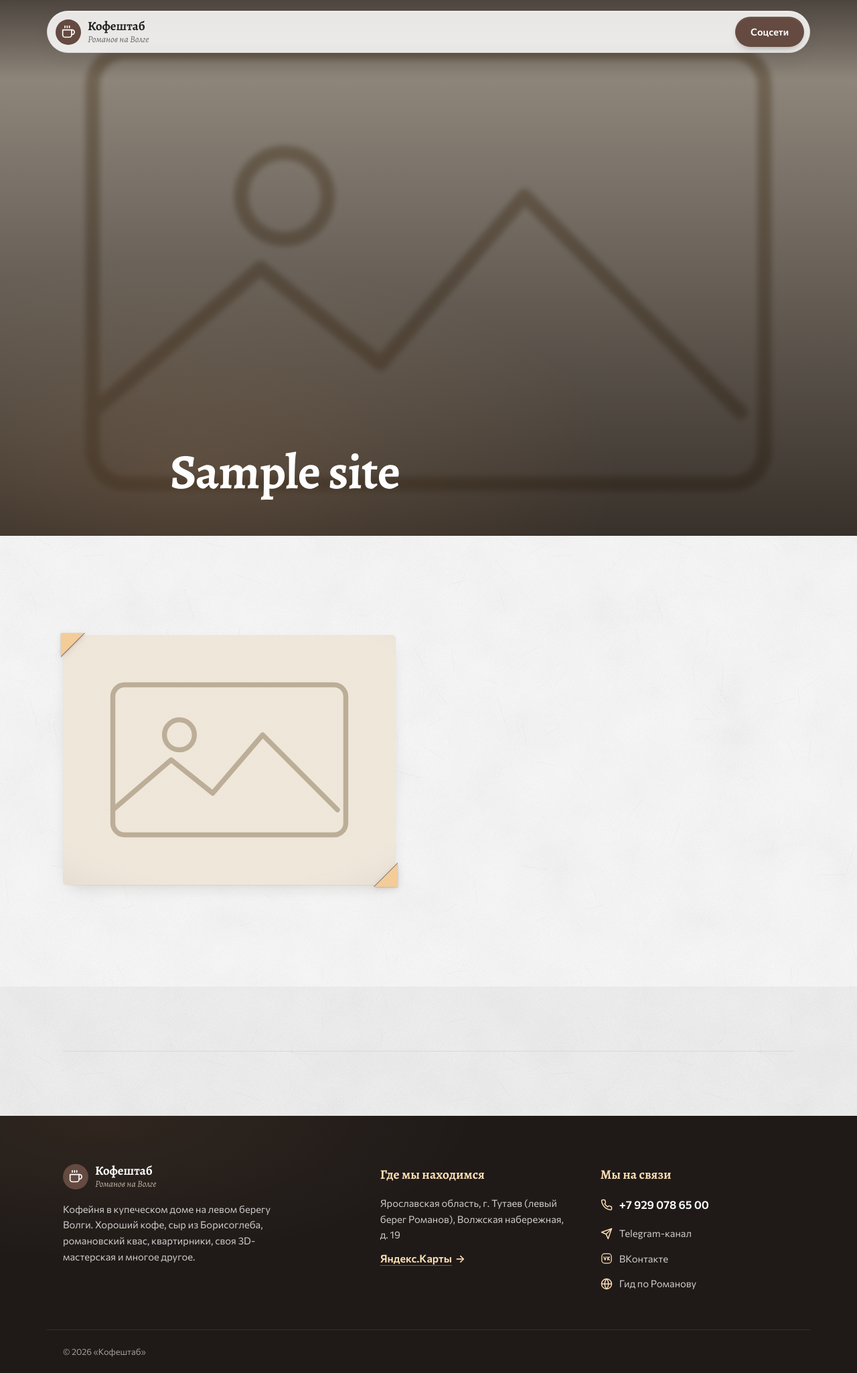
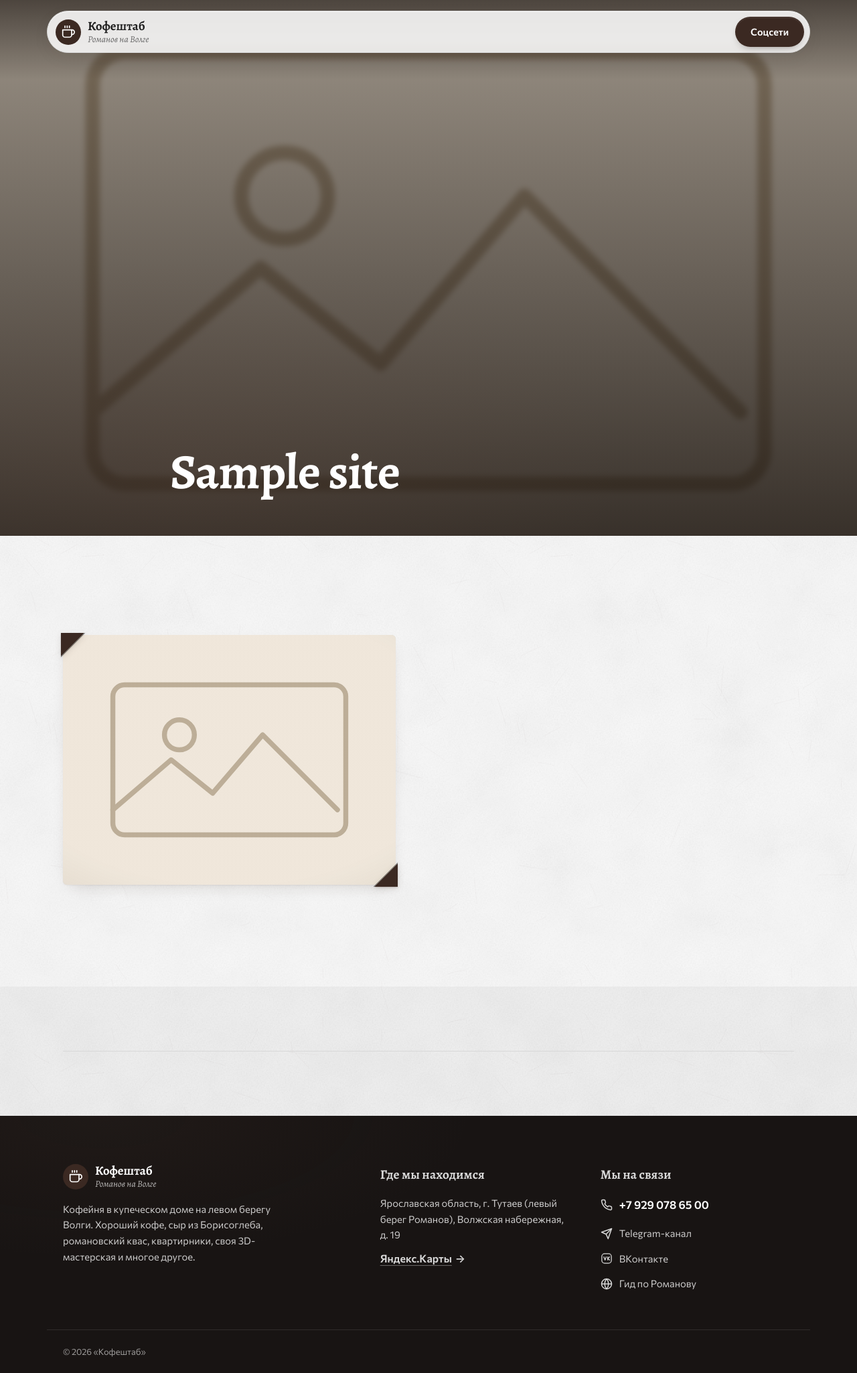
Before and after one commit to likeharvey17-art/coffeeshtob, a WordPress theme: template wp-content/themes/coffeeshtob/front-page.php in a window 1280 px wide. Shown: the whole page at 67% size. Run offline with PHP 8.4 and a stand-in for WordPress, Linux system fonts and the light colour scheme; the site name, menu and one post (Sample post) are stand-ins, and other content is empty; some libraries are stand-ins or nearby versions.

Commit message:
1.3.3: darker accents — espresso, charcoal and grey
- Primary #644a40 -> espresso #3b2922, --accent-mid -> #4a3a33.
- Peach secondary -> charcoal #262626 with white text (current nav item).
- Hero primary button white instead of cream.
- Album corners espresso with a black fold line instead of peach.
- On the dark footer/banner: light grey instead of peach/cream for heads,
  links and secondary text; glow is a dim brown instead of peach; grey
  selection; theme-color and manifest match --cream.
- Contrast re-measured: accent 11.75:1 and accent-mid 9.23:1 on
  --cream-alt, accent-light 12.96:1 on --dark.
- SHTOB_VERSION 1.3.3.

Co-Authored-By: Claude Opus 5.5 <noreply@anthropic.com>
Claude-Session: https://claude.ai/code/session_01SFKdZWgcCF3GPMVX1Q9uhK

```diff
--- a/wp-content/themes/coffeeshtob/functions.php
+++ b/wp-content/themes/coffeeshtob/functions.php
@@ -22,7 +22,7 @@
 
 if (!defined('ABSPATH')) exit;
 
-define('SHTOB_VERSION', '1.3.2');
+define('SHTOB_VERSION', '1.3.3');
 
 require_once __DIR__ . '/inc/setup.php';
 require_once __DIR__ . '/inc/cards.php';
--- a/wp-content/themes/coffeeshtob/inc/seo.php
+++ b/wp-content/themes/coffeeshtob/inc/seo.php
@@ -47,7 +47,7 @@ function shtob_head_meta() {
     $url   = is_front_page() ? home_url('/') : get_permalink(get_queried_object_id());
     $og    = $dir . 'og-image.jpg';
     ?>
-<meta name="theme-color" content="#f7f3ec">
+<meta name="theme-color" content="#f9f9f9">
 <link rel="icon" href="<?php echo esc_url($dir . 'favicon.ico'); ?>" sizes="any">
 <link rel="icon" href="<?php echo esc_url($dir . 'favicon.svg'); ?>" type="image/svg+xml">
 <link rel="apple-touch-icon" href="<?php echo esc_url($dir . 'apple-touch-icon.png'); ?>">
--- a/wp-content/themes/coffeeshtob/style.css
+++ b/wp-content/themes/coffeeshtob/style.css
@@ -181,27 +181,32 @@ Tags: custom-menu, custom-logo, translation-ready
   --muted: #646464;       /* muted-foreground. Measure against the COMPOSITED
                              --cream-alt before changing either (see below) */
   --border: #d8d8d8;
-  --accent: #644a40;      /* primary — buttons, links */
-  --accent-dark: #52392f; /* primary, hover */
-  --accent-mid: #7a5d51;  /* primary, lighter — small accents on light */
-  --accent-light: #ffdfb5;/* secondary (peach) — the only accent legible on --dark */
-  --secondary: #ffdfb5;
-  --secondary-ink: #582d1d; /* secondary-foreground */
-  --secondary-hover: #ffe9cc;
+  /* 1.3.3: darker accents, at the owner's request. The primary went from
+     Caffeine's #644a40 to espresso, the peach secondary to charcoal, and the
+     light accents on --dark from peach/cream to plain light grey — no light
+     brown or beige is painted anywhere now. */
+  --accent: #3b2922;      /* primary (espresso) — buttons, links */
+  --accent-dark: #271a15; /* primary, hover */
+  --accent-mid: #4a3a33;  /* small accents on light — a dark brown-grey */
+  --accent-light: #d9d9d9;/* light grey — the accent legible on --dark */
+  --secondary: #262626;   /* charcoal — the current nav item */
+  --secondary-ink: #ffffff; /* secondary-foreground */
+  --secondary-hover: #3a3a3a;
   --tint: #e8e8e8;        /* accent — the neutral hover fill */
   --destructive: #e54d2e;
-  --dark: #1f1a18;        /* the footer and the plain banner: Caffeine's
+  --dark: #181413;        /* the footer and the plain banner: Caffeine's
                              foreground, warmed a step toward the primary so
                              the dark bands belong to the brown */
-  --dark-soft: #2d2522;
-  --on-dark: rgba(255, 239, 220, 0.72); /* secondary text on --dark */
+  --dark-soft: #26201e;
+  --on-dark: rgba(255, 255, 255, 0.7); /* secondary text on --dark */
 
   /* Warm light. Used as LIGHT only — the lamplight glow over the hero, banner
      and footer, and the text selection — never as a colour anything is painted
      in. That is what stops it drifting back toward the orange browns this
      palette was deliberately desaturated away from. */
-  --glow: 255, 186, 120;  /* an rgb triplet, for rgba() — peach light */
-  --selection: #ffdfb5;
+  --glow: 120, 86, 70;    /* an rgb triplet, for rgba() — a dim roast-brown
+                             light since 1.3.3; it was peach */
+  --selection: #d4d4d4;
 
   /* One curve for everything that arrives: quick off the mark, long settle.
      The default `ease` starts slowly, which on a hover reads as lag. */
@@ -210,9 +215,8 @@ Tags: custom-menu, custom-logo, translation-ready
   /* The album corners that hold every photograph — see "Photos are mounted".
      Kraft card, a shade darker than the page so it reads on the cream and on
      the alternating sections alike, with a fold line along the diagonal. */
-  --mount: #f3cc97;       /* peach card, a step deeper than --secondary so it
-                             reads on the grey page */
-  --mount-edge: rgba(100, 74, 64, 0.45);
+  --mount: #3b2922;       /* espresso card since 1.3.3 (was peach) */
+  --mount-edge: rgba(0, 0, 0, 0.4);
 
   /* TWO background LAYERS, never overlay elements — an overlay would need a
      stacking position and could paint over the cards. Both are applied to
@@ -284,7 +288,7 @@ html {
      the one place the palette would visibly stop. */
   accent-color: var(--accent);
   caret-color: var(--accent);
-  scrollbar-color: #b3a39c transparent;
+  scrollbar-color: #8c8c8c transparent;
 }
 /* Safeguard against the absolutely-positioned hero background causing
    horizontal scroll on mobile. It must be `clip`, not `hidden`: `overflow-x:
@@ -649,9 +652,9 @@ p { margin: 0; text-wrap: pretty; }
   margin-top: calc(-1 * var(--header-h));
   padding: calc(var(--header-h) + 26px) 0 0;
   background:
-    radial-gradient(ellipse at top right, rgba(255, 223, 181, 0.12), transparent 55%),
-    radial-gradient(ellipse at 10% 90%, rgba(100, 74, 64, 0.34), transparent 60%),
-    linear-gradient(180deg, #2a2320 0%, #1f1a18 60%, #161211 100%);
+    radial-gradient(ellipse at top right, rgba(var(--glow), 0.14), transparent 55%),
+    radial-gradient(ellipse at 10% 90%, rgba(59, 41, 34, 0.4), transparent 60%),
+    linear-gradient(180deg, #221c1a 0%, #181413 60%, #100d0c 100%);
   overflow: hidden;
 }
 .hero-overlay {
@@ -867,7 +870,7 @@ p { margin: 0; text-wrap: pretty; }
   border-radius: 6px;
   background: var(--cream-alt);
   box-shadow:
-    inset 0 0 0 1px rgba(123, 100, 80, 0.11),
+    inset 0 0 0 1px rgba(40, 32, 28, 0.11),
     0 1px 2px rgba(58, 43, 30, 0.05),
     0 10px 24px -12px rgba(58, 43, 30, 0.22);
 }
@@ -1227,7 +1230,7 @@ p { margin: 0; text-wrap: pretty; }
   text-decoration: underline;
   text-decoration-thickness: 1px;
   text-underline-offset: 4px;
-  text-decoration-color: rgba(100, 74, 64, 0.35);
+  text-decoration-color: rgba(59, 41, 34, 0.35);
   transition: text-decoration-color 0.2s ease;
   /* Long labels («Туристический гид «Романов на Волге» →») must wrap inside
      the card rather than run past its edge on narrow screens. */
@@ -1256,13 +1259,13 @@ p { margin: 0; text-wrap: pretty; }
   padding-bottom: 56px;
   border-bottom: 1px solid rgba(255, 255, 255, 0.1);
 }
-/* Column heads in the serif, sentence case, in the warm cream — the same move
+/* Column heads in the serif, sentence case, in light grey — the same move
    as the section marks, and for the same reason: tracked-out grey capitals are
    every footer on the web. */
 .footer-col h2 {
   font-size: 1.22rem;
   font-weight: 700;
-  color: var(--secondary);
+  color: var(--accent-light);
   margin-bottom: 16px;
 }
 /* .note is --muted, which is built for light pages: on --dark it measured
@@ -1293,7 +1296,7 @@ p { margin: 0; text-wrap: pretty; }
 }
 .social-links a:hover { color: #fff; }
 .social-links svg { color: var(--accent-light); flex-shrink: 0; }
-.footer-col .link-arrow { color: var(--accent-light); text-decoration-color: rgba(255, 223, 181, 0.35); }
+.footer-col .link-arrow { color: var(--accent-light); text-decoration-color: rgba(255, 255, 255, 0.35); }
 .footer-col .link-arrow:hover { text-decoration-color: currentColor; }
 
 .footer-phone {
```
Also changed, not shown: other parts of wp-content/themes/coffeeshtob/style.css (+16 -17 lines), CLAUDE.md (+24 -0 lines), wp-content/themes/coffeeshtob/assets/images/site.webmanifest.
